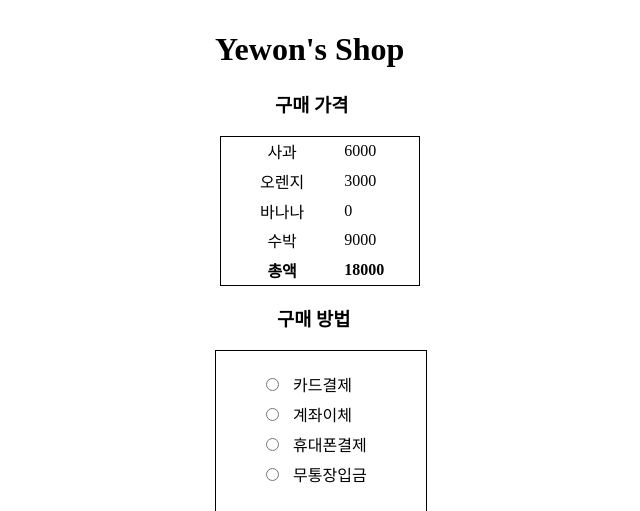
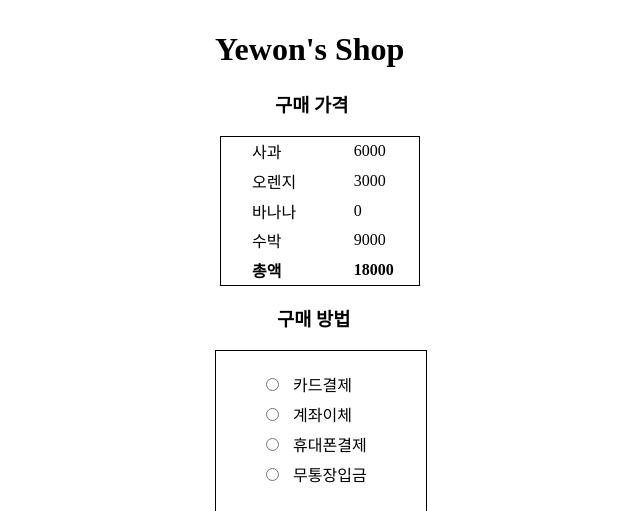
Before and after one commit to choiywln/gimal-repo, a Flask app: page /purchase in a window 1280 px wide. Shown: the top 511 px of the page, without its empty margins (325-965 px from the left). Run offline with Flask 2, Linux system fonts and the light colour scheme.

Commit message:
Update purchase.html

```diff
--- a/templates/purchase.html
+++ b/templates/purchase.html
@@ -27,7 +27,8 @@
             border: 1px solid black;
             padding: 30px;
             margin-left: 205px;
-            text-indent: 20px;
+            text-indent: 30px;
+            text-align: left;
         }
 
         .info {
```
